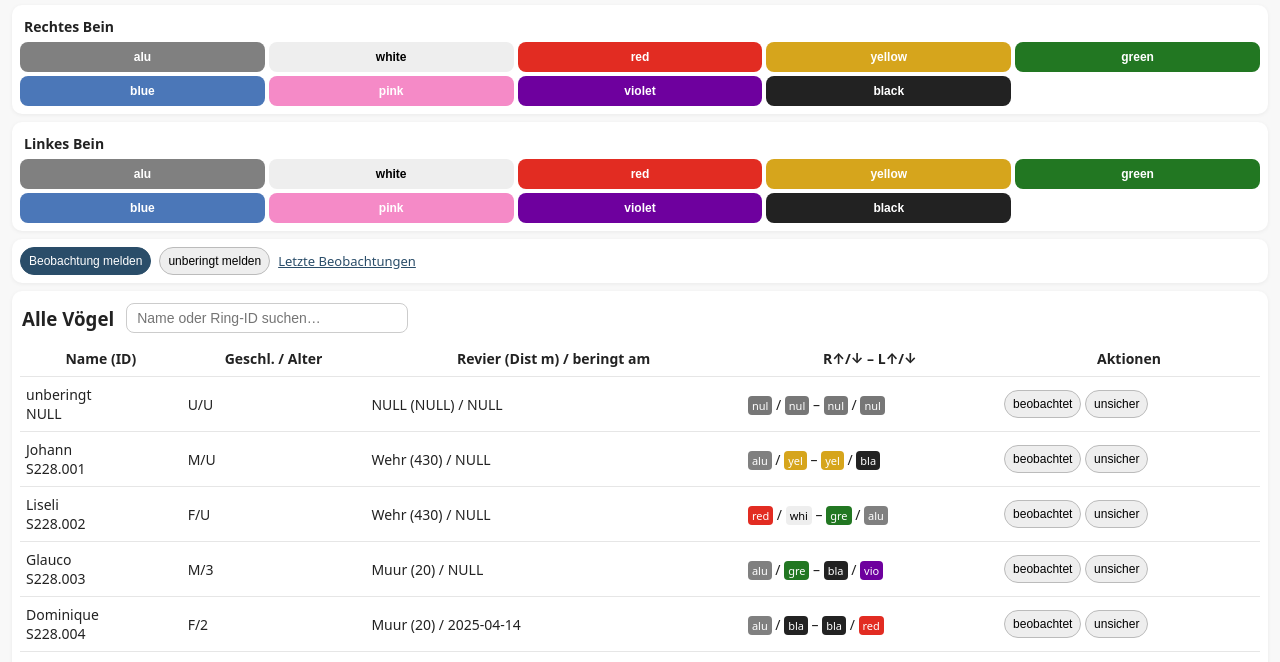
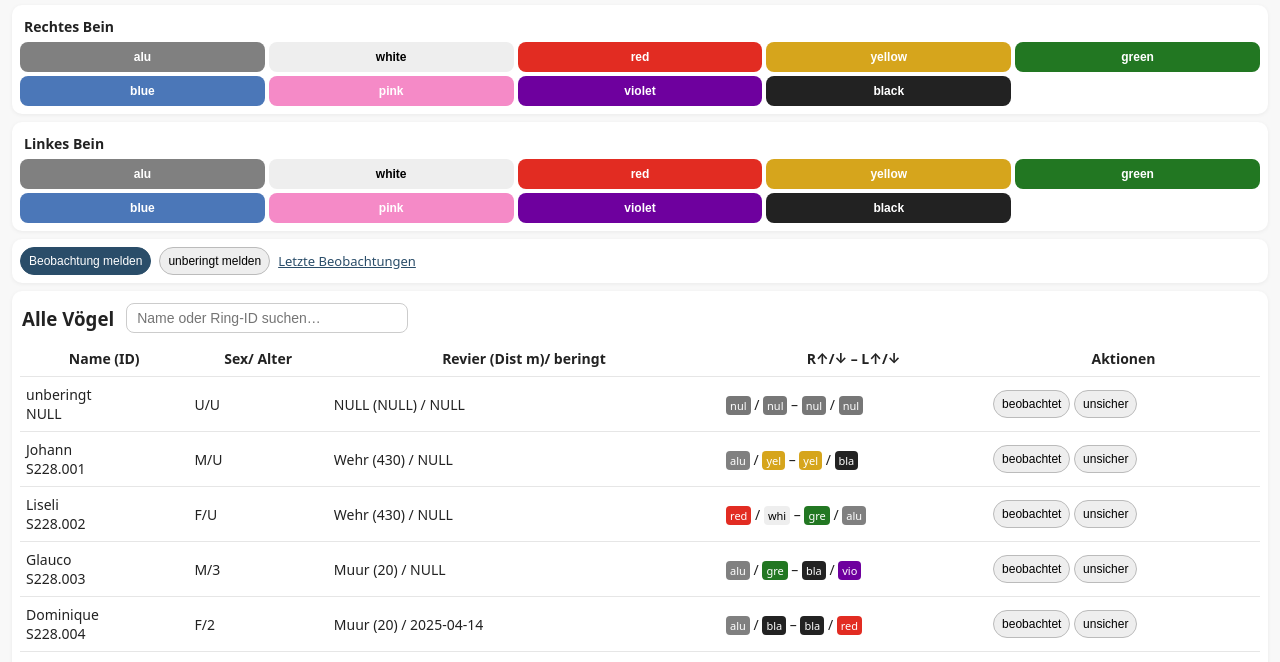
Before and after one commit to wdomi/merlotschadaua, a plain HTML site: page index.html in a window 1280 px wide. Shown: the part 124-786 px from the top of the page. Drawn offline with nearby package versions, Linux system fonts and the light colour scheme.

Commit message:
Update index.html

```diff
--- a/index.html
+++ b/index.html
@@ -178,8 +178,8 @@
     <thead>
       <tr>
         <th>Name (ID)</th>
-        <th>Geschl. / Alter</th>
-        <th>Revier (Dist m) / beringt am</th>
+        <th>Sex/ Alter</th>
+        <th>Revier (Dist m)/ beringt</th>
         <th>R↑/↓ – L↑/↓</th>
         <th>Aktionen</th>
       </tr>
```
